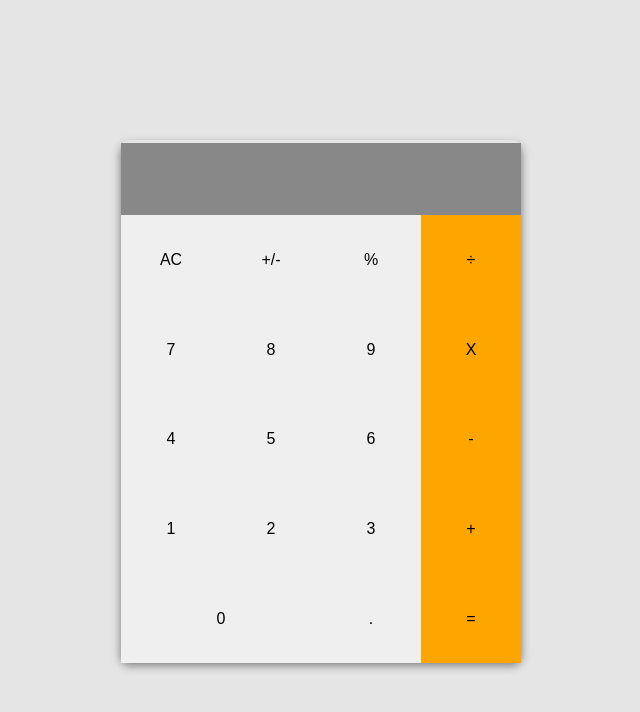
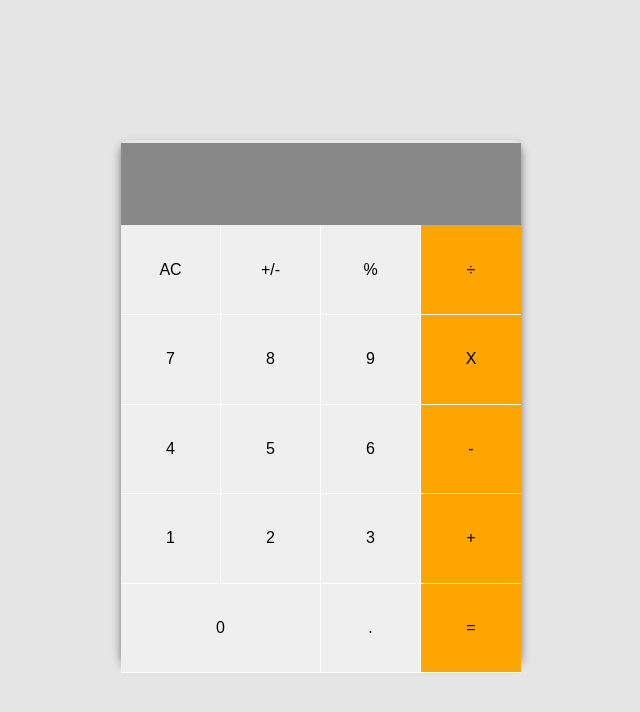
Before and after one commit to mudasiri/mmagicians, a React (Create React App) app: page / in a window 1280 px wide. Shown: the top 712 px of the page, without its empty margins (319-959 px from the left). Built offline with nearby package versions, Linux system fonts and the light colour scheme.

Commit message:
changed-function-component

```diff
--- a/src/App.css
+++ b/src/App.css
@@ -63,6 +63,7 @@ button {
   font-weight: 300;
   transition: all 0.5s linear;
   overflow: hidden;
+  height: 90px;
 }
 
 .number {
@@ -88,6 +89,7 @@ button {
   display: grid;
   grid-template-columns: repeat(4, 1fr);
   height: 56vh;
+  margin-top: 10px;
 }
 
 .c-grid > button {
@@ -108,6 +110,21 @@ button {
   grid-column: span 2;
 }
 
+.top-btn {
+  border-right: 1px solid white !important;
+  border-bottom: 1px solid white !important;
+}
+
+.normal {
+  border-right: 1px solid white !important;
+  border-bottom: 1px solid white !important;
+}
+
+.special {
+  border-bottom: 1px solid white !important;
+  border-right: 0 solid white !important;
+}
+
 /* Larger Screen Size => 768px */
 @media screen and (min-width: 768px) {
   body {
--- a/src/App.js
+++ b/src/App.js
@@ -1,5 +1,5 @@
 import './App.css';
-import Calculator from './components/calculator';
+import Calculator from './components/Calculator';
 
 function App() {
   return (
--- a/src/components/calculator.js
+++ b/src/components/calculator.js
@@ -1,12 +1,6 @@
 import React from 'react';
 
-class Calculator extends React.Component {
-  constructor(props) {
-    super(props);
-    this.state = {};
-  }
-
-  render() {
+function Calculator() {
   return (
     <div className="calculator">
       <div className="c-wrapper">
@@ -204,6 +198,5 @@ class Calculator extends React.Component {
     </div>
   );
 }
-}
 
 export default Calculator;
```
Lines whose indentation alone changed are shown as unchanged.
